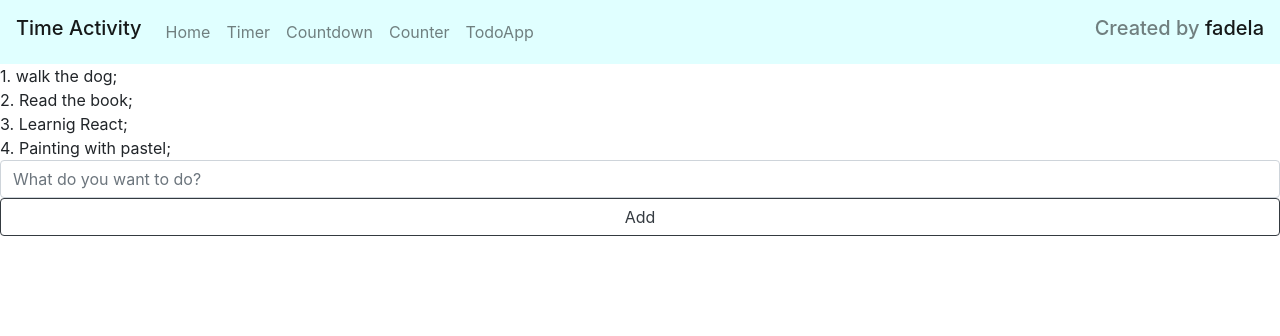
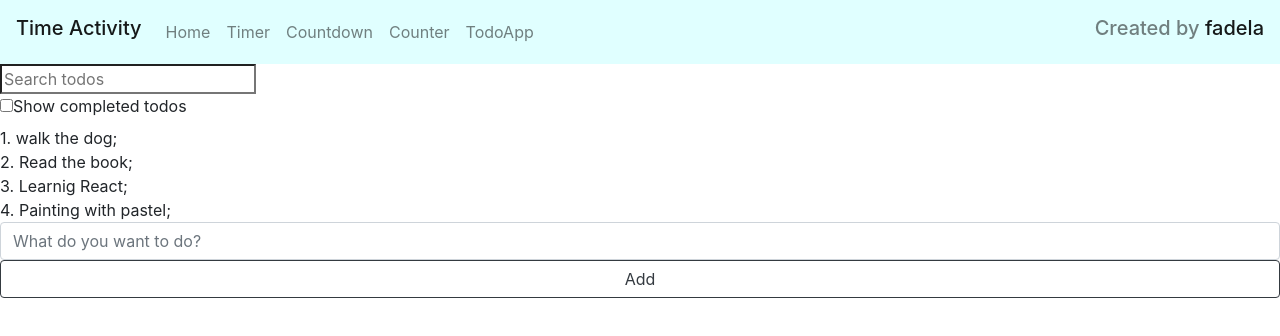
Before and after one commit to fadela/timeactivity, a React (Create React App) app: page /todoapp in a window 1280 px wide. Shown: the top 336 px of the page. Built offline with nearby package versions, Linux system fonts and the light colour scheme.

Commit message:
Add Search component

```diff
--- a/src/Components/TodoApp.jsx
+++ b/src/Components/TodoApp.jsx
@@ -2,9 +2,12 @@ import React, { Component } from 'react';
 import Nav from './Nav';
 import TodoList from './TodoList';
 import AddTodo from './AddTodo';
+import TodoSearch from './TodoSearch';
 
 class TodoApp extends Component {
     state = {
+        showCompleted: false,
+        searchText:'',
         todos: [
            {id:1, text:'walk the dog'},
            {id:2, text:'Read the book'},
@@ -16,11 +19,20 @@ class TodoApp extends Component {
      handleAddTodo(text) {
         alert('new todo :' + text);
      }
+
+     handleSearch = (showCompleted, searchText) =>{
+        this.setState({
+            showCompleted,
+            searchText
+        })
+        console.log(showCompleted, searchText)
+     }
     render() {
         let {todos} = this.state;
 
         return ( <div>
             <Nav/>
+            <TodoSearch onSearch={this.handleSearch}/>
             <TodoList todos={todos}/>
             <AddTodo onSetItem={this.handleAddTodo}/>
         </div> );
--- /dev/null
+++ b/src/Components/TodoSearch.jsx
@@ -0,0 +1,26 @@
+import React, { Component } from 'react';
+class TodoSearch extends Component {
+    state = {  }
+    handleSearch = () => {
+        let showCompleted = this.refs.showCompleted.checked;
+        let searchText = this.refs.searchText.value;
+
+        this.props.onSearch(showCompleted, searchText);
+    }
+    render() {
+        return (
+         <div>
+            <div>
+                <input type="search" ref="searchText" placeholder="Search todos" onChange={this.handleSearch}/>
+            </div>
+            <div>
+                <label>
+                    <input type="checkbox" ref="showCompleted" onChange={this.handleSearch}/>
+                    Show completed todos
+                </label>
+            </div>
+        </div> );
+    }
+}
+
+export default TodoSearch;
```
